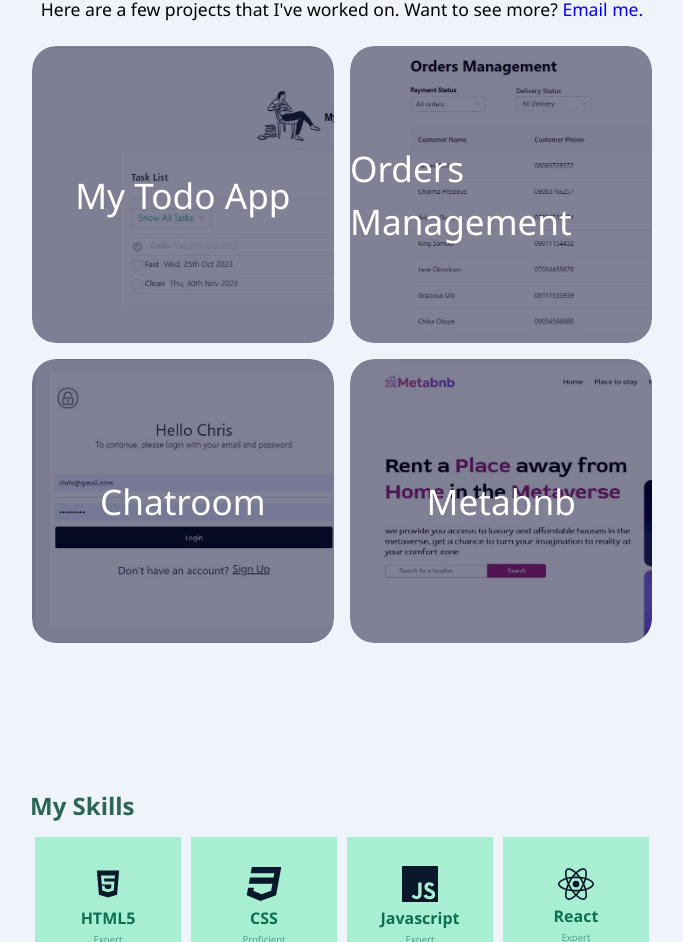
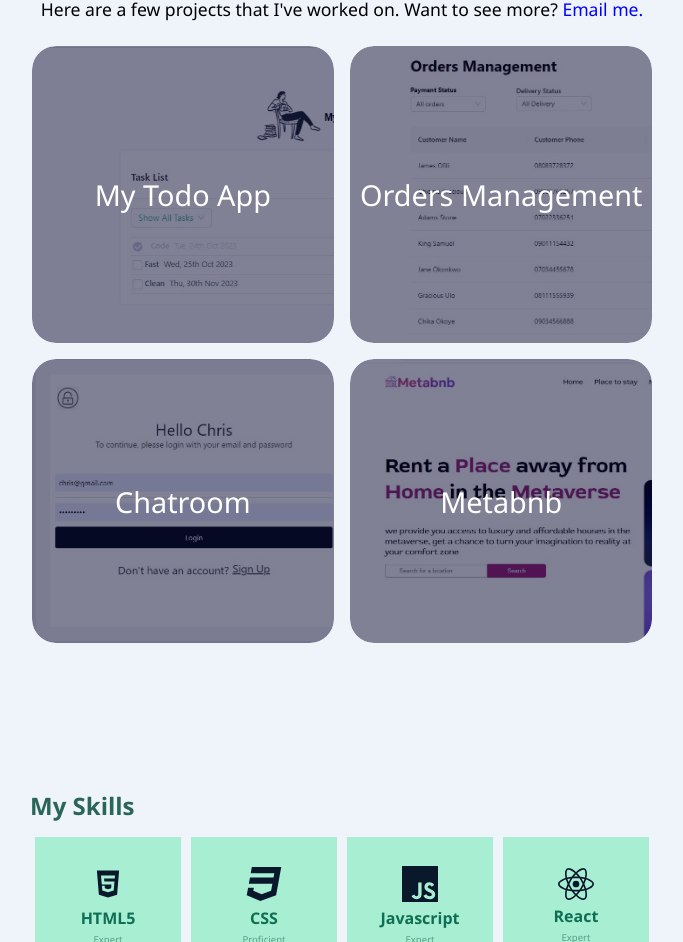
Before and after one commit to chiomaubaezuonu/my-portfolio, a Next.js app: page / in a window 1280 px wide. Shown: the part 1676-2618 px from the top of the page, without its empty margins (298-981 px from the left). Built offline with nearby package versions, Linux system fonts and the light colour scheme.

Commit message:
Change font size for project name

```diff
--- a/app/about/page.tsx
+++ b/app/about/page.tsx
@@ -2,10 +2,8 @@
 import Image from 'next/image'
 import React from 'react'
 import hand from './handWave.png'
-//import handWave from '../ima'
 import { motion as m } from 'framer-motion'
 import styles from './about.module.css'
-// import '/global.css'
 
 const About = () => {
   return (
@@ -13,7 +11,7 @@ const About = () => {
       <div className={styles.aboutDiv}>
         <span className={styles.emoji}> Hi, I'm Chioma Precious 👋 </span>
         <p className={styles.about}>I am a skilled frontend web developer, I build exceptional and accessible digital experiences for the web.
-        My tech stack at work is Html5, Css, Javascript, Next.js, TypeScript, Firebase and SASS.
+          My tech stack at work is Html5, Css, Javascript, Next.js, TypeScript, Firebase and SASS.
         </p>
         {/* <p className={styles.about}></p> */}
       </div>
--- a/app/landing/landing.module.css
+++ b/app/landing/landing.module.css
@@ -169,7 +169,7 @@
 }
 
 .projectName {
-    font-size: 2.2rem;
+    font-size: 1.8rem;
     color: white;
 }
 
--- a/app/projects/projects.module.scss
+++ b/app/projects/projects.module.scss
@@ -67,7 +67,7 @@
 }
 
 .projectName {
-    font-size: 2.2rem;
+    font-size: 1.8rem;
     color: white;
 }
 
```
